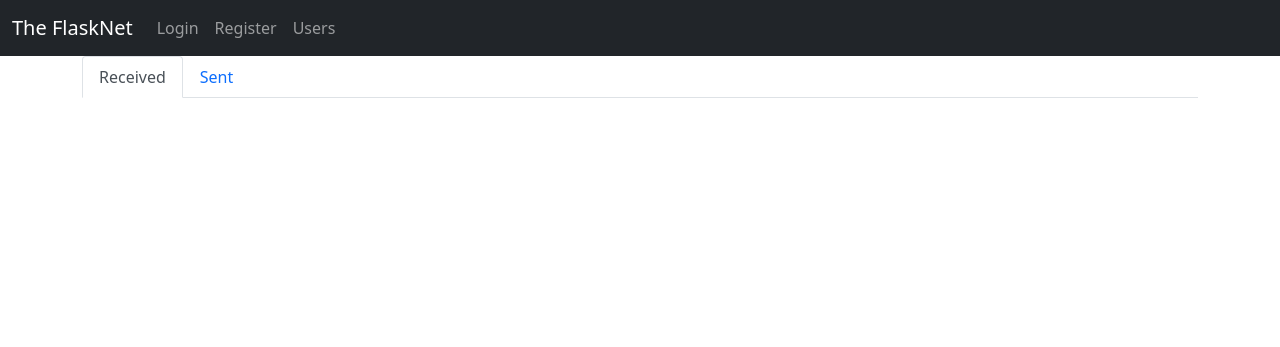
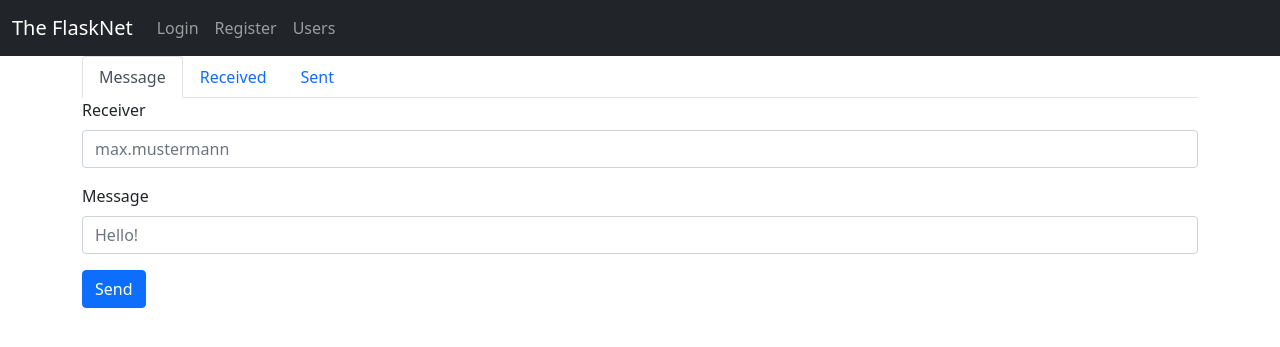
Before and after one commit to tobiasvossen/flasknet, a Flask app: page /message in a window 1280 px wide. Shown: the top 347 px of the page. Run offline with Flask 2, Linux system fonts and the light colour scheme; data that the repository does not hold is empty; some libraries are stand-ins or nearby versions.

Commit message:
feat: add message sending capabilities

```diff
--- a/app/message.py
+++ b/app/message.py
@@ -16,3 +16,30 @@ def message():
         'SELECT * FROM messages WHERE sender = ?', (username, )
     ).fetchall()
     return render_template('message.html', page='Message', received=received, sent=sent)
+
+
+@message_views.route('/send_message', methods=['POST'])
+def send():
+    db = get_db()
+    error = None
+    sender = session.get('user')
+    receiver = request.form['receiver']
+    content = request.form['message']
+    if not receiver:
+        error = 'Receiver is required.'
+    if not content:
+        error = 'Message is required.'
+    if error is None:
+        try:
+            db.execute(
+                "INSERT INTO messages (sender, receiver, content) VALUES (?, ?, ?)",
+                (sender, receiver, content))
+            db.commit()
+        except db.IntegrityError:
+            error = "Not null error"
+        else:
+            flash('Message sent.', 'success')
+            return redirect(url_for('message.message'))
+
+    flash('Message unsent.', 'danger')
+    return redirect(url_for('message.message'))
--- a/app/templates/message.html
+++ b/app/templates/message.html
@@ -1,7 +1,11 @@
 {% extends 'base.html' %} {% block content %}
 <ul class="nav nav-tabs" id="myTab" role="tablist">
     <li class="nav-item" role="presentation">
-        <button class="nav-link active" id="received-tab" data-bs-toggle="tab" data-bs-target="#received" type="button"
+        <button class="nav-link active" id="send-tab" data-bs-toggle="tab" data-bs-target="#send" type="button"
+            role="tab" aria-controls="home" aria-selected="true">Message</button>
+    </li>
+    <li class="nav-item" role="presentation">
+        <button class="nav-link" id="received-tab" data-bs-toggle="tab" data-bs-target="#received" type="button"
             role="tab" aria-controls="home" aria-selected="true">Received</button>
     </li>
     <li class="nav-item" role="presentation">
@@ -10,7 +14,21 @@
     </li>
 </ul>
 <div class="tab-content" id="myTabContent">
-    <div class="tab-pane fade show active" id="received" role="tabpanel" aria-labelledby="received-tab">
+    <div class="tab-pane fade show active" id="send" role="tabpanel" aria-labelledby="send-tab">
+        <form action="/send_message" method="post">
+            <div class="mb-3">
+                <label for="receiver" class="form-label">Receiver</label>
+                <input type="text" class="form-control" placeholder="max.mustermann" id="receiver"
+                    name="receiver"></input>
+            </div>
+            <div class="mb-3">
+                <label for="message" class="form-label">Message</label>
+                <input type="text" class="form-control" placeholder="Hello!" id="message" name="message"></input>
+            </div>
+            <button type="submit" class="btn btn-primary">Send</button>
+        </form>
+    </div>
+    <div class="tab-pane fade" id="received" role="tabpanel" aria-labelledby="received-tab">
         {% for message in received %}
         <small>Received from {{ message['sender'] }}</small>
         <p>{{ message['content'] }}</p>
```
